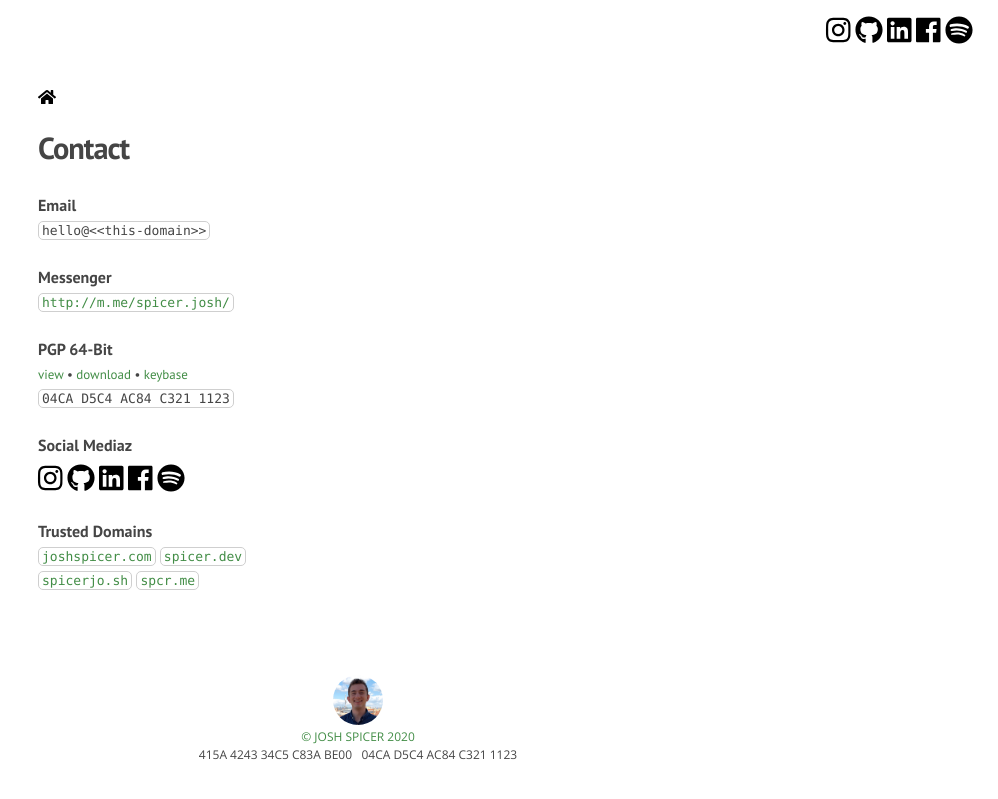
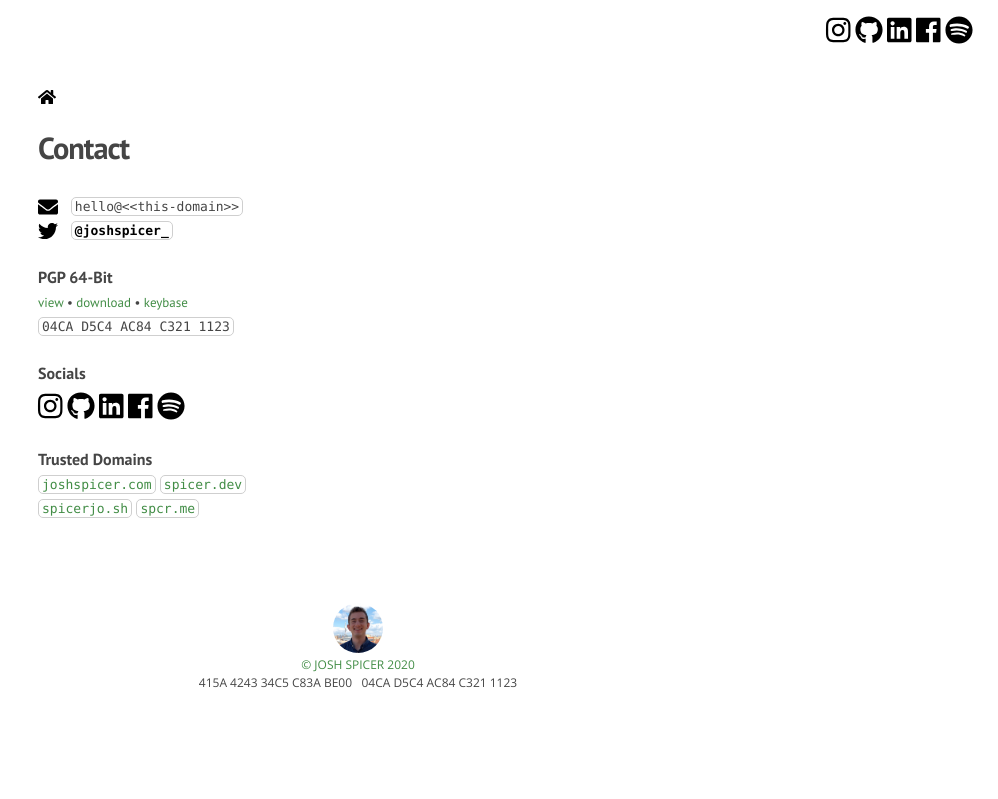
Before and after one commit to diezcami/arctic-fox-theme, a Jekyll site: the page built from contact.html, in a window 1280 px wide. Shown: the top 799 px of the page, without its empty margins (282-1280 px from the left). Built offline with Jekyll 4.4.1, drawn with Linux system fonts in a browser that asks for light colours; nearby versions of some CDN libraries.

Commit message:
update contact page (twitter: joshspicer_)

```diff
--- a/contact.html
+++ b/contact.html
@@ -6,28 +6,32 @@ permalink: contact
 
 <!-- <h4>I'm definitely not hard to contact. Send me a message!</h4> -->
 
-<b>Email</b>
+<i style="vertical-align: middle; color: black; font-size: 20px;" class="fas fa-envelope"></i>
+&nbsp; <code>hello@&lt;&lt;this-domain&gt;&gt;</code>
+
 <br />
-<code>hello@&lt;&lt;this-domain&gt;&gt;</code>
-<br /><br />
-<b>Messenger</b>
+<a style="color: black;" href="https://twitter.com/messages/compose?recipient_id=579775910">
+  <i style="vertical-align: middle;color: black; font-size: 20px;" class="fab fa-twitter"></i>
+  &nbsp; <b><code>@joshspicer_</code></b></a>
+<br><br>
+
+<!-- <b>Messenger</b>
 <br />
 <a href="http://m.me/spicer.josh/"><code>http://m.me/spicer.josh/</code></a>
-<br /><br />
+<br /><br /> -->
 <!-- <b>Bitcoin Address</b>
 <br />
 <code>1F5EAnZXJEYcvesamd28V4hv8J2Ve63DVh</code> -->
 <!-- <br /><br /> -->
 <b><strong>PGP</strong> 64-Bit</b>
 <br />
-<span style="font-size: small;"
-  ><a href="./pgp">view</a> • <a href="./pgp-joshspicer.asc">download</a> •
+<span style="font-size: small;"><a href="./pgp">view</a> • <a href="./pgp-joshspicer.asc">download</a> •
   <a href="https://keybase.io/joshspicer">keybase</a>
 </span>
 <br />
 <code>04CA D5C4 AC84 C321 1123</code>
 <br /><br />
-<b>Social Mediaz</b>
+<b>Socials</b>
 <br />
 <hr style="height: 5px; visibility: hidden;" />
 
```
